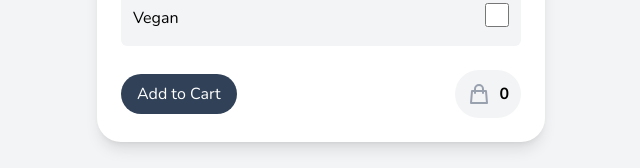
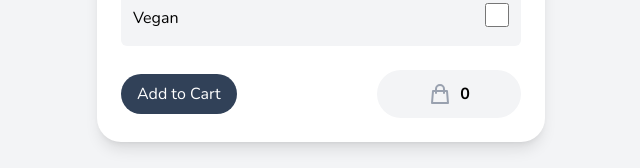
Before and after one commit to JCalmCrasher/add-to-cart-animation, a React (Vite) app: page / in a window 1280 px wide. Shown: the part 566-734 px from the top of the page, without its empty margins (319-959 px from the left). Built offline with nearby package versions, Linux system fonts and the light colour scheme.

Commit message:
additional cart style

```diff
--- a/src/components/CartControls.tsx
+++ b/src/components/CartControls.tsx
@@ -41,7 +41,7 @@ export function CartControls({
    )}
    <div
     ref={cartIconRef}
-    className="flex gap-2 items-center p-3 bg-gray-100 rounded-full"
+    className="flex justify-center gap-2 items-center p-3 bg-gray-100 rounded-full w-36"
    >
     <svg
      xmlns="http://www.w3.org/2000/svg"
```
